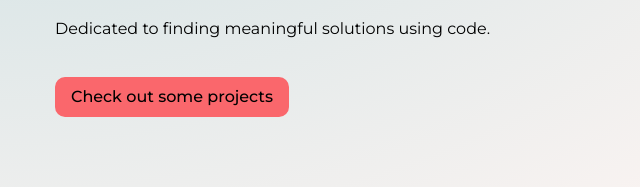
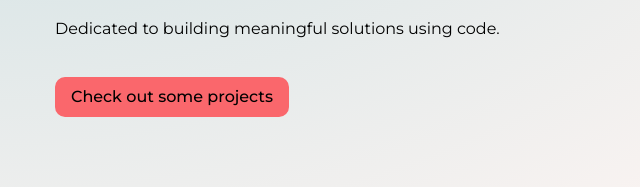
Before and after one commit to stamiesie/portfolio-site, a Gatsby site: page / in a window 1280 px wide. Shown: the part 325-512 px from the top of the page, 35-675 px from the left. Built offline with nearby package versions, Linux system fonts and the light colour scheme; Gatsby itself is replaced by a stand-in of ours.

Commit message:
change home page text

```diff
--- a/src/pages/index.js
+++ b/src/pages/index.js
@@ -10,7 +10,7 @@ export default function Home() {
         <div>
           <h2>Stephen Tamiesie</h2>
           <h3>Software Engineer</h3>
-          <p>Dedicated to finding meaningful solutions using code.</p>
+          <p>Dedicated to building meaningful solutions using code.</p>
           <Link className={styles.btn} to="/projects">Check out some projects</Link>
         </div>
       </section>
```
